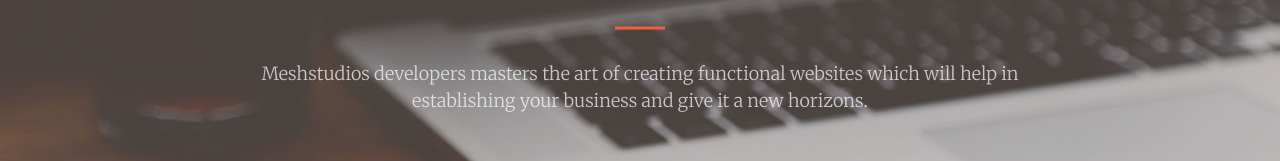
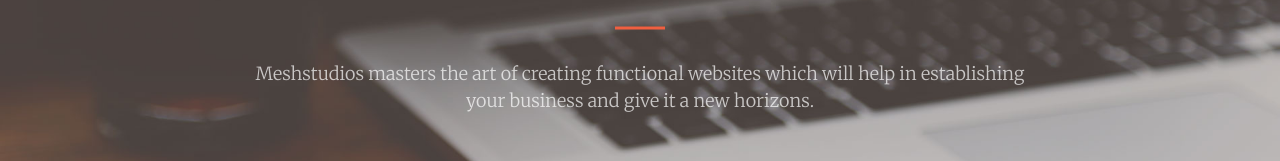
Before and after one commit to meshstudios/meshstudios.github.io, a website: page index.html in a window 1280 px wide. Shown: the part 350-511 px from the top of the page. Drawn offline with nearby package versions, Linux system fonts and the light colour scheme.

Commit message:
About edited

```diff
--- a/index.html
+++ b/index.html
@@ -73,7 +73,7 @@
             <div class="header-content-inner">
                 <h1 id="homeHeading">Your one source for all web &amp; mobile applications needs.</h1>
                 <hr>
-                <p>Meshstudios developers masters the art of creating functional websites which will help in establishing your business and give it a new horizons.</p>
+                <p>Meshstudios masters the art of creating functional websites which will help in establishing your business and give it a new horizons.</p>
                 <a href="#about" class="btn btn-primary btn-xl page-scroll">Find Out More</a>
             </div>
         </div>
```
